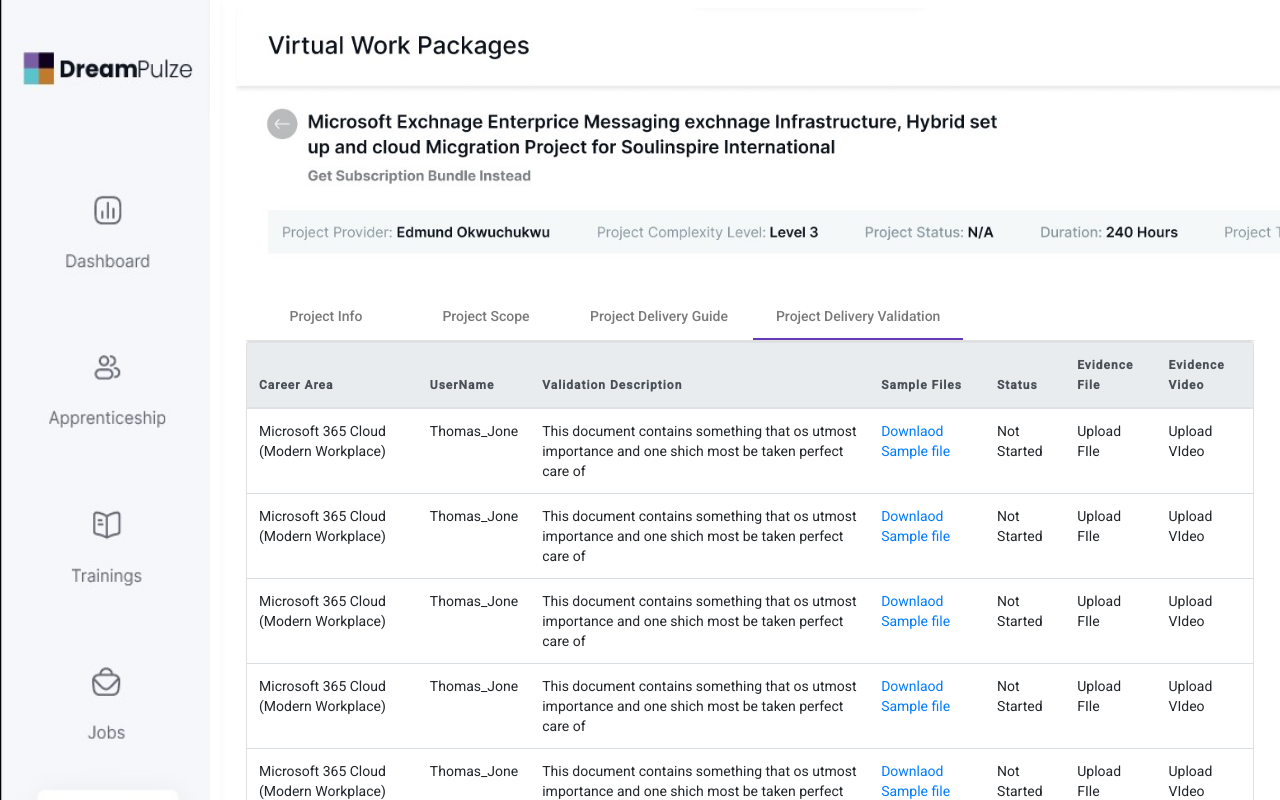
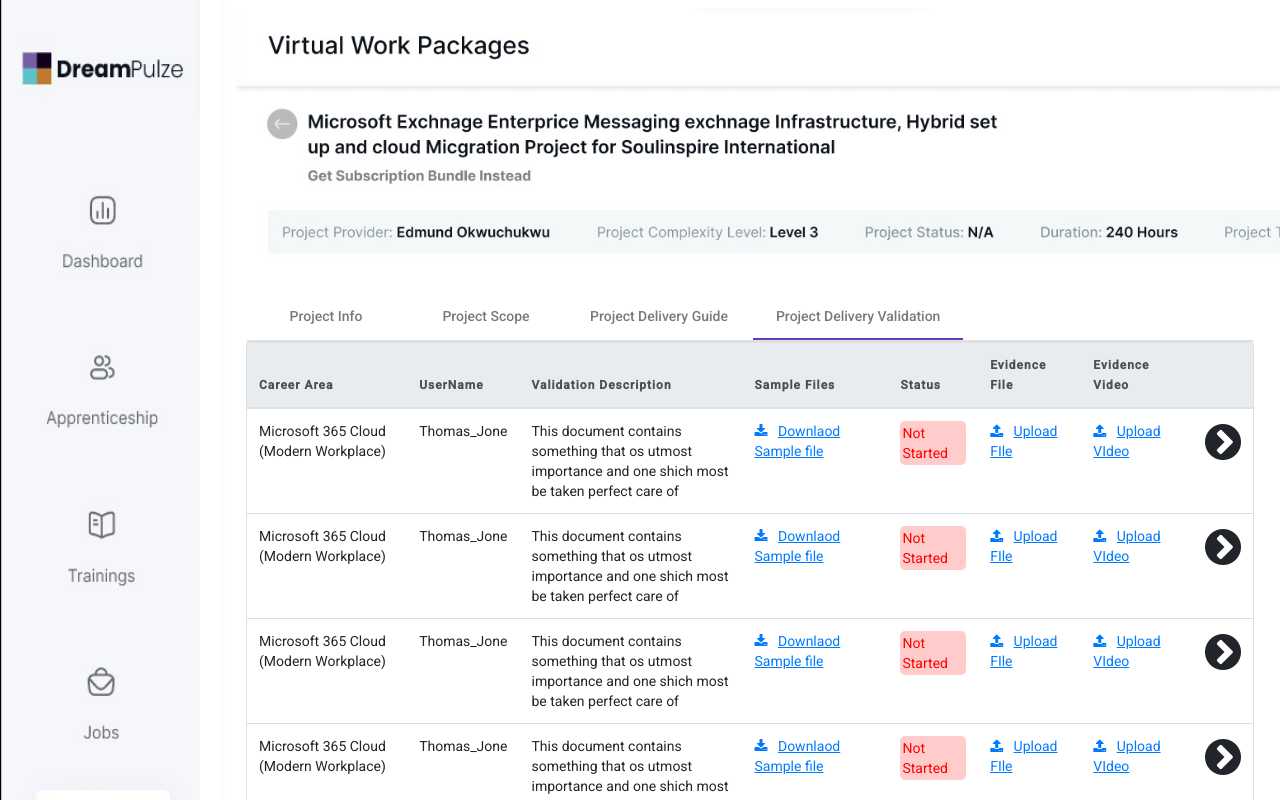
Before and after one commit to Neriah05/DeliveryValidationTest-1, an Angular app: page / in a window 1280 px wide. Shown: the top 800 px of the page. Built offline with nearby package versions, Linux system fonts and the light colour scheme.

Commit message:
Style Validation Table

```diff
--- a/angular.json
+++ b/angular.json
@@ -24,7 +24,8 @@
             ],
             "styles": [
               "./node_modules/@angular/material/prebuilt-themes/deeppurple-amber.css",
-              "src/styles.css"
+              "src/styles.css",
+              "./node_modules/font-awesome/css/font-awesome.css"
             ],
             "scripts": []
           },
--- a/package.json
+++ b/package.json
@@ -20,6 +20,7 @@
     "@angular/platform-browser": "^14.2.0",
     "@angular/platform-browser-dynamic": "^14.2.0",
     "@angular/router": "^14.2.0",
+    "font-awesome": "^4.7.0",
     "rxjs": "~7.5.0",
     "tslib": "^2.3.0",
     "zone.js": "~0.11.4"
--- a/src/app/home/deliveryvalidation/deliveryvalidation.component.html
+++ b/src/app/home/deliveryvalidation/deliveryvalidation.component.html
@@ -16,17 +16,23 @@
               <th>Status</th>
               <th>Evidence File</th>
               <th>Evidence Video</th>
+              <th>&nbsp;</th>
             </tr>
           </thead>
           <tbody class="table-border-bottom-0">
-            <tr *ngFor="let deliveryvalidation of deliveryvalidations">
-                <td>{{deliveryvalidation.career_Area}}</td>
+            <tr *ngFor="let deliveryvalidation of deliveryvalidations; let i = index">
+                <td style="max-width: 200px;">{{deliveryvalidation.career_Area}}</td>
                 <td>{{deliveryvalidation.userName}}</td>
-                <td>{{deliveryvalidation.validation_Description}}</td>
-                <td><a href="#">{{deliveryvalidation.sample_File}}</a> </td>
-                <td>{{deliveryvalidation.status}}</td>
-                <td>{{deliveryvalidation.evidence_File}}</td>
-                <td>{{deliveryvalidation.evidence_Video}}</td>
+                <td style="max-width: 300px;">{{deliveryvalidation.validation_Description}}</td>
+                <td><a href="#"><i class="fa fa-download" aria-hidden="true"> </i> &nbsp; <u>{{deliveryvalidation.sample_File}} </u></a></td>
+                <td><div style="color: red;background-color: #ffcccb;padding: 2px;border-radius: 5px;">{{deliveryvalidation.status}}</div></td>
+                <td><a href="#"><i class="fa fa-upload" aria-hidden="true"> </i> &nbsp; <u>{{deliveryvalidation.evidence_File}}</u></a> </td>
+                <td><a href="#"><i class="fa fa-upload" aria-hidden="true"> </i> &nbsp; <u>{{deliveryvalidation.evidence_Video}}</u></a> </td>
+                <td>
+                  <div (click)="toggle[i] = !toggle[i]">
+                    <i class="fa fa-3x" [ngClass]="toggle[i] ? 'fa-chevron-circle-down': 'fa-chevron-circle-right'" aria-hidden="true"></i>
+                  </div>
+                </td>
             </tr>
           </tbody>
         </table>
--- a/src/app/home/deliveryvalidation/deliveryvalidation.component.ts
+++ b/src/app/home/deliveryvalidation/deliveryvalidation.component.ts
@@ -12,6 +12,8 @@ export class DeliveryvalidationComponent implements OnInit {
   constructor(public _deliveryvalidationService: DeliveryvalidationService) { }
 
   deliveryvalidations:DeliveryValidation[] = [];
+  show:boolean = true;
+  toggle:any = {};
 
   ngOnInit(): void {
     this.getalldeliveryValidation();
@@ -26,4 +28,8 @@ export class DeliveryvalidationComponent implements OnInit {
     });
   }
 
+  showhidden(id:any){
+    this.show = false;
+  }
+
 }
--- a/src/app/home/home.component.css
+++ b/src/app/home/home.component.css
@@ -1,6 +1,6 @@
 img.sidenav {
   height: 1280px;
-  width: 210px;
+  width: 200px;
 
 }
 
```
Also changed, not shown: 1 other file (tests, documents, lock files or other folders).
